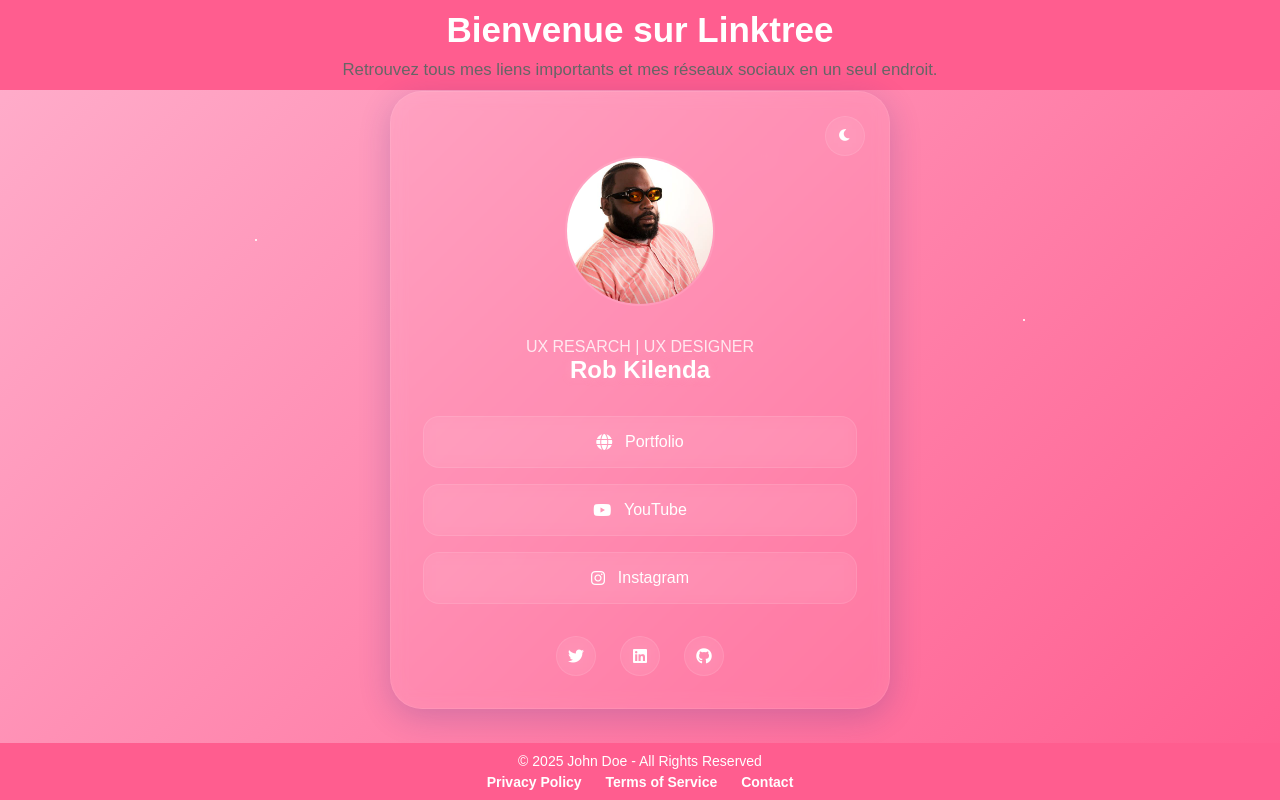
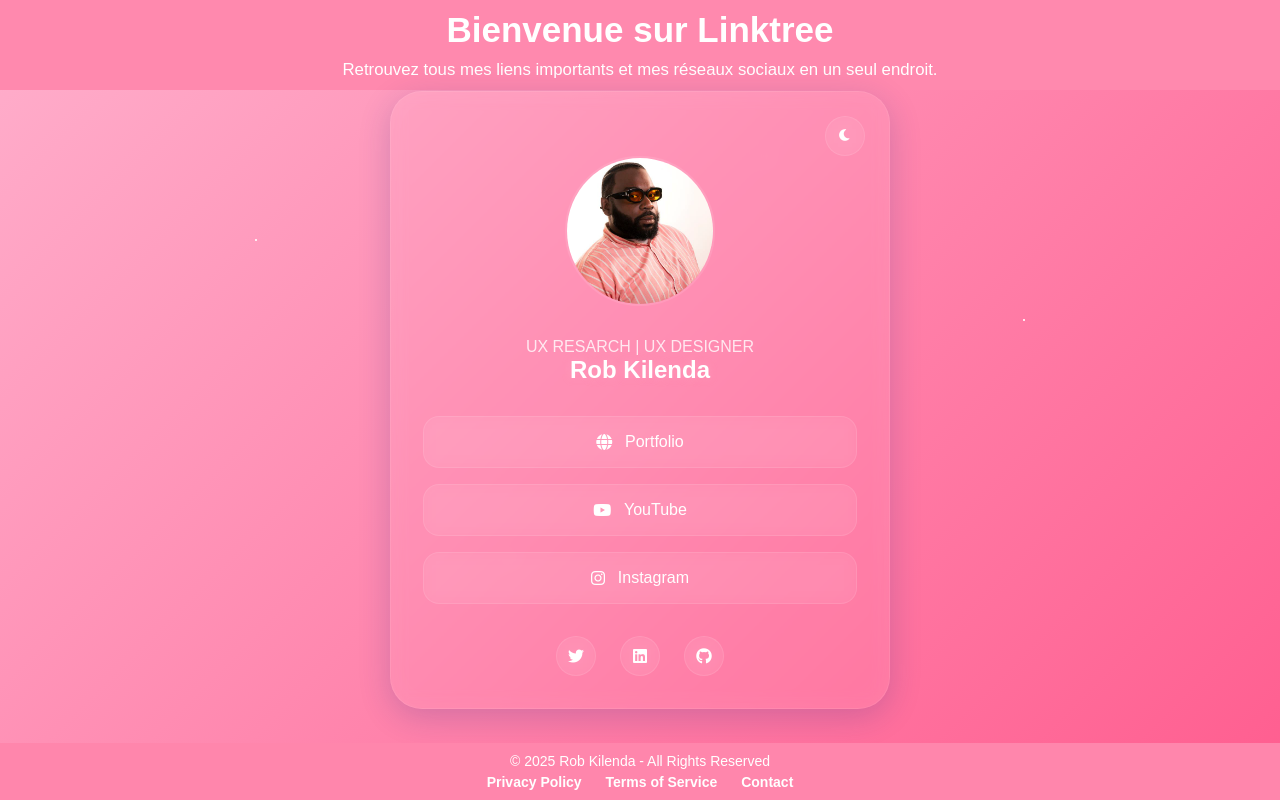
Before and after one commit to robstrong343/linktree, a plain HTML site: page rose/index.html in a window 1280 px wide. Drawn offline with Linux system fonts and the light colour scheme.

Commit message:
modif index.html

```diff
--- a/rose/index.html
+++ b/rose/index.html
@@ -74,7 +74,7 @@
 
     <!-- Footer fixe en bas de page -->
     <footer class="fixed-footer">
-        <p>&copy; 2025 John Doe - All Rights Reserved</p>
+        <p>&copy; 2025 Rob Kilenda - All Rights Reserved</p>
         <div class="footer-links">
             <a href="#" class="footer-link">Privacy Policy</a>
             <a href="#" class="footer-link">Terms of Service</a>
--- a/rose/style.css
+++ b/rose/style.css
@@ -56,7 +56,7 @@ body.dark-theme {
     top: 0;
     left: 0;
     width: 100%;
-    background:#ff5d8f; /* Bleu océan avec transparence */
+    background:#ff89ae; /* Bleu océan avec transparence */
     color: white;
     text-align: center;
     padding: 10px 0;
@@ -75,7 +75,7 @@ body.dark-theme {
 .header-content p {
     font-family: 'Arial', sans-serif;
     font-size: 1.2em;
-    color: #666; /* Couleur plus claire pour la description */
+    color: #ffffff; /* Couleur plus claire pour la description */
     margin-top: 0;
 }
 
@@ -111,7 +111,7 @@ body.dark-theme {
     bottom: 0;
     left: 0;
     width: 100%;
-    background:#ff5d8f; /* Bleu océan avec transparence */
+    background:#ff86ac; /* Bleu océan avec transparence */
     color: white;
     text-align: center;
     padding: 10px 0;
```
